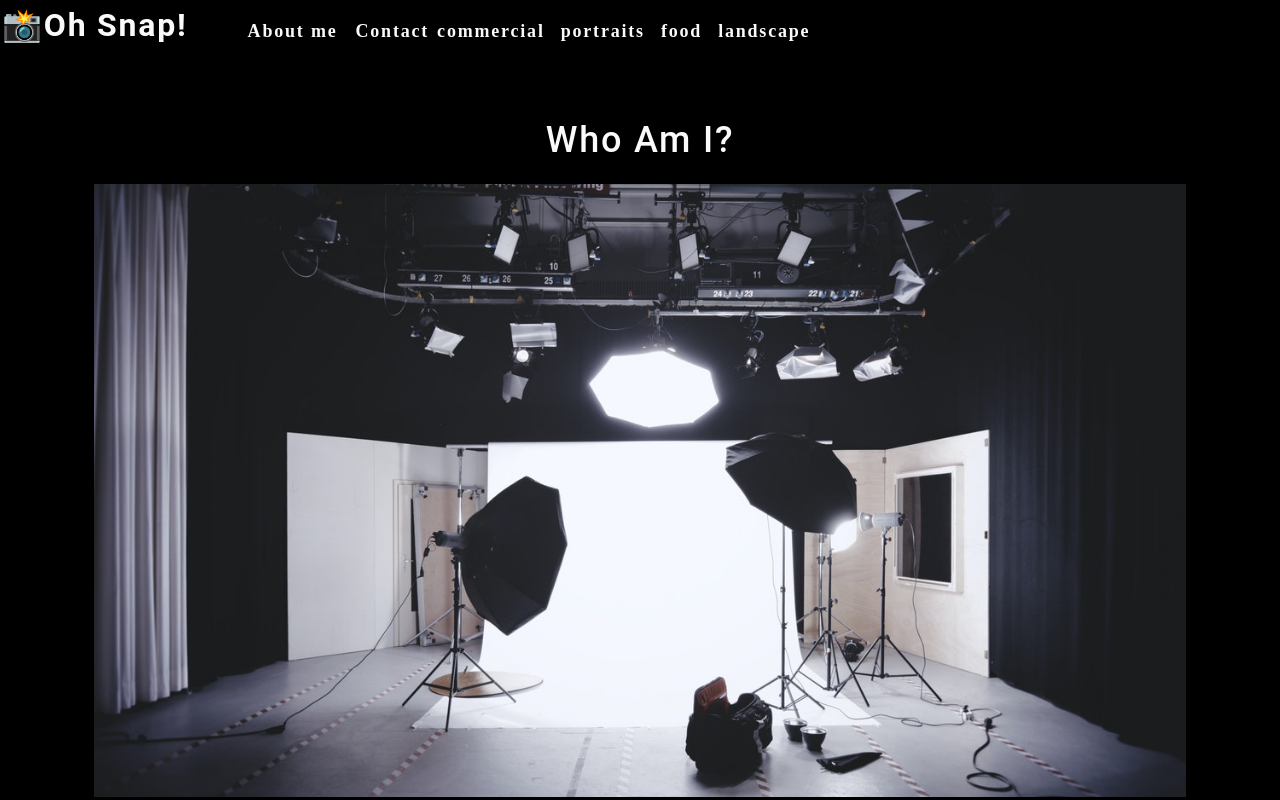
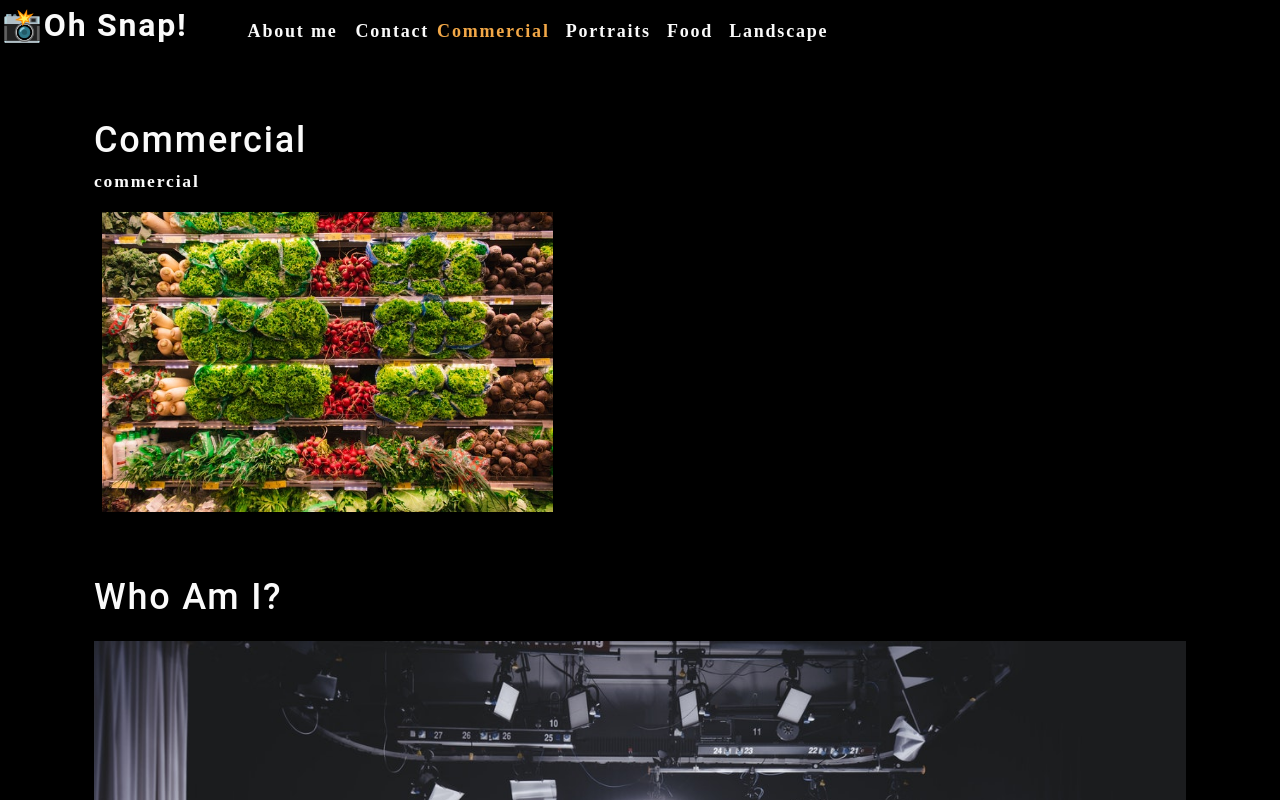
Before and after one commit to lexfm/photo-port, a React (Create React App) app: page / in a window 1280 px wide. Shown: the top 800 px of the page. Built offline with nearby package versions, Linux system fonts and the light colour scheme.

Commit message:
Progress saved

```diff
--- a/src/App.js
+++ b/src/App.js
@@ -1,12 +1,35 @@
-import "./App.css";
+import { useState } from "react";
+// import "./App.css";
 import About from "./components/About";
+import Gallery from "./components/Gallery";
 import Nav from "./components/Nav";
 
 function App() {
+  const [categories] = useState([
+    {
+      name: "commercial",
+      description:
+        "Photos of grocery stores, food trucks, and other commercial projects",
+    },
+    { name: "portraits", description: "Portraits of people in my life" },
+    { name: "food", description: "Delicious delicacies" },
+    {
+      name: "landscape",
+      description: "Fields, farmhouses, waterfalls, and the beauty of nature",
+    },
+  ]);
+
+  const [currentCategory, setCurrentCategory] = useState(categories[0]);
+
   return (
     <div className="App">
-      <Nav />
+      <Nav
+        categories={categories}
+        setCurrentCategory={setCurrentCategory}
+        currentCategory={currentCategory}
+      />
       <main>
+        <Gallery></Gallery>
         <About />
       </main>
     </div>
--- /dev/null
+++ b/src/components/Gallery/index.js
@@ -0,0 +1,26 @@
+import { capitalizeFirstLetter } from "../../utils/helpers";
+import photo from "../../assets/small/commercial/0.jpg";
+
+function Gallery() {
+  const currentCategory = {
+    name: "commercial",
+    description:
+      "Photos of grocery stores, food trucks, and other commercial projects",
+  };
+
+  return (
+    <section>
+      <h1>{capitalizeFirstLetter(currentCategory.name)}</h1>
+      <p>{currentCategory.name}</p>
+      <div>
+        <img
+          src={photo}
+          alt="Commercial Example"
+          className="img-thumbnail mx-1"
+        />
+      </div>
+    </section>
+  );
+}
+
+export default Gallery;
--- a/src/components/Nav/index.js
+++ b/src/components/Nav/index.js
@@ -1,21 +1,12 @@
-function Nav() {
-  const categories = [
-    {
-      name: "commercial",
-      description:
-        "Photos of grocery stores, food trucks, and other commercial projects",
-    },
-    { name: "portraits", description: "Portraits of people in my life" },
-    { name: "food", description: "Delicious delicacies" },
-    {
-      name: "landscape",
-      description: "Fields, farmhouses, waterfalls, and the beauty of nature",
-    },
-  ];
+import { useEffect } from "react";
+import { capitalizeFirstLetter } from "../../utils/helpers";
 
-  function categorySelected(name) {
-    console.log(`${name} clicked`);
-  }
+function Nav(props) {
+  const { categories = [], setCurrentCategory, currentCategory } = props;
+
+  useEffect(() => {
+    document.title = capitalizeFirstLetter(currentCategory.name);
+  }, [currentCategory]);
 
   return (
     <header>
@@ -39,11 +30,18 @@
           </li>
           {categories.map((category) => (
             <li
-              className="mx-1"
+              className={`mx-1 ${
+                currentCategory.name === category.name && "navActive"
+              }`}
               key={category.name}
-              onClick={() => categorySelected(category.name)}
             >
-              <span>{category.name}</span>
+              <span
+                onClick={() => {
+                  setCurrentCategory(category);
+                }}
+              >
+                {capitalizeFirstLetter(category.name)}
+              </span>
             </li>
           ))}
         </ul>
```
